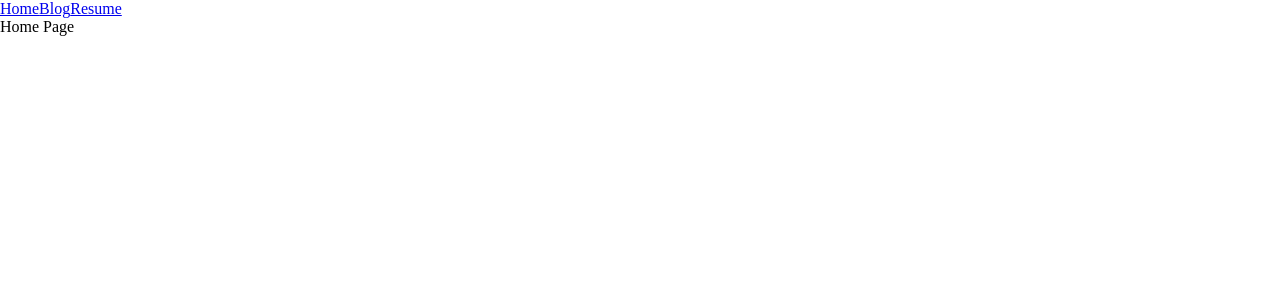
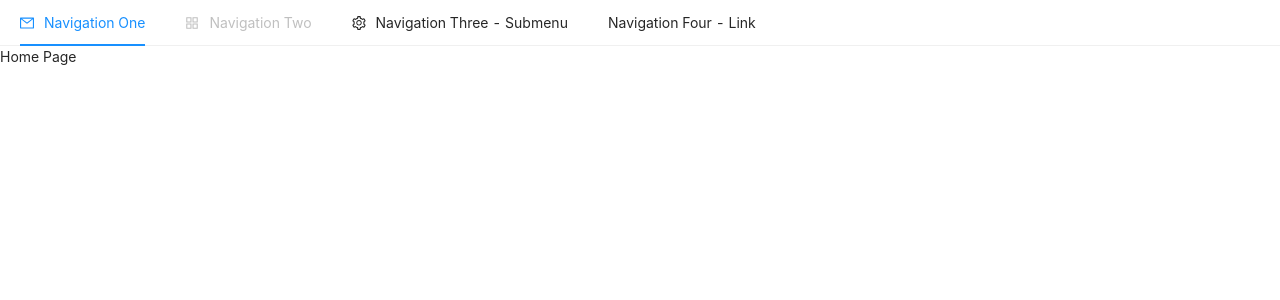
Before and after one commit to ghostjzf/react-app-new, a React app: page / in a window 1280 px wide. Shown: the top 300 px of the page. Built offline with nearby package versions, Linux system fonts and the light colour scheme.

Commit message:
feat(less): 支持less文件

```diff
--- a/src/App.tsx
+++ b/src/App.tsx
@@ -2,6 +2,7 @@ import React from "react";
 import { BrowserRouter } from "react-router-dom";
 import Header from "./Header";
 import Content from "./Content";
+import "antd/dist/antd.less";
 
 export default function App() {
   return (
--- a/src/Header.tsx
+++ b/src/Header.tsx
@@ -1,12 +1,59 @@
 import React from "react";
-import { NavLink } from "react-router-dom";
+import { Menu } from "antd";
+import {
+  MailOutlined,
+  AppstoreOutlined,
+  SettingOutlined,
+} from "@ant-design/icons";
 
-export default () => {
-  return (
-    <header>
-      <NavLink to={"/"}>Home</NavLink>
-      <NavLink to={"/blog"}>Blog</NavLink>
-      <NavLink to={"/resume"}>Resume</NavLink>
-    </header>
-  );
-};
+const { SubMenu } = Menu;
+
+class Header extends React.Component {
+  state = {
+    current: "mail",
+  };
+
+  handleClick = (e) => {
+    console.log("click ", e);
+    this.setState({ current: e.key });
+  };
+
+  render() {
+    const { current } = this.state;
+    return (
+      <Menu
+        onClick={this.handleClick}
+        selectedKeys={[current]}
+        mode="horizontal"
+      >
+        <Menu.Item key="mail" icon={<MailOutlined />}>
+          Navigation One
+        </Menu.Item>
+        <Menu.Item key="app" disabled icon={<AppstoreOutlined />}>
+          Navigation Two
+        </Menu.Item>
+        <SubMenu icon={<SettingOutlined />} title="Navigation Three - Submenu">
+          <Menu.ItemGroup title="Item 1">
+            <Menu.Item key="setting:1">Option 1</Menu.Item>
+            <Menu.Item key="setting:2">Option 2</Menu.Item>
+          </Menu.ItemGroup>
+          <Menu.ItemGroup title="Item 2">
+            <Menu.Item key="setting:3">Option 3</Menu.Item>
+            <Menu.Item key="setting:4">Option 4</Menu.Item>
+          </Menu.ItemGroup>
+        </SubMenu>
+        <Menu.Item key="alipay">
+          <a
+            href="https://ant.design"
+            target="_blank"
+            rel="noopener noreferrer"
+          >
+            Navigation Four - Link
+          </a>
+        </Menu.Item>
+      </Menu>
+    );
+  }
+}
+
+export default Header;
```
Also changed, not shown: package.json (+30 -2 lines), scripts/config/webpack.dev.config.js (+16 -1 lines), scripts/config/webpack.prod.config.js (+21 -0 lines).
